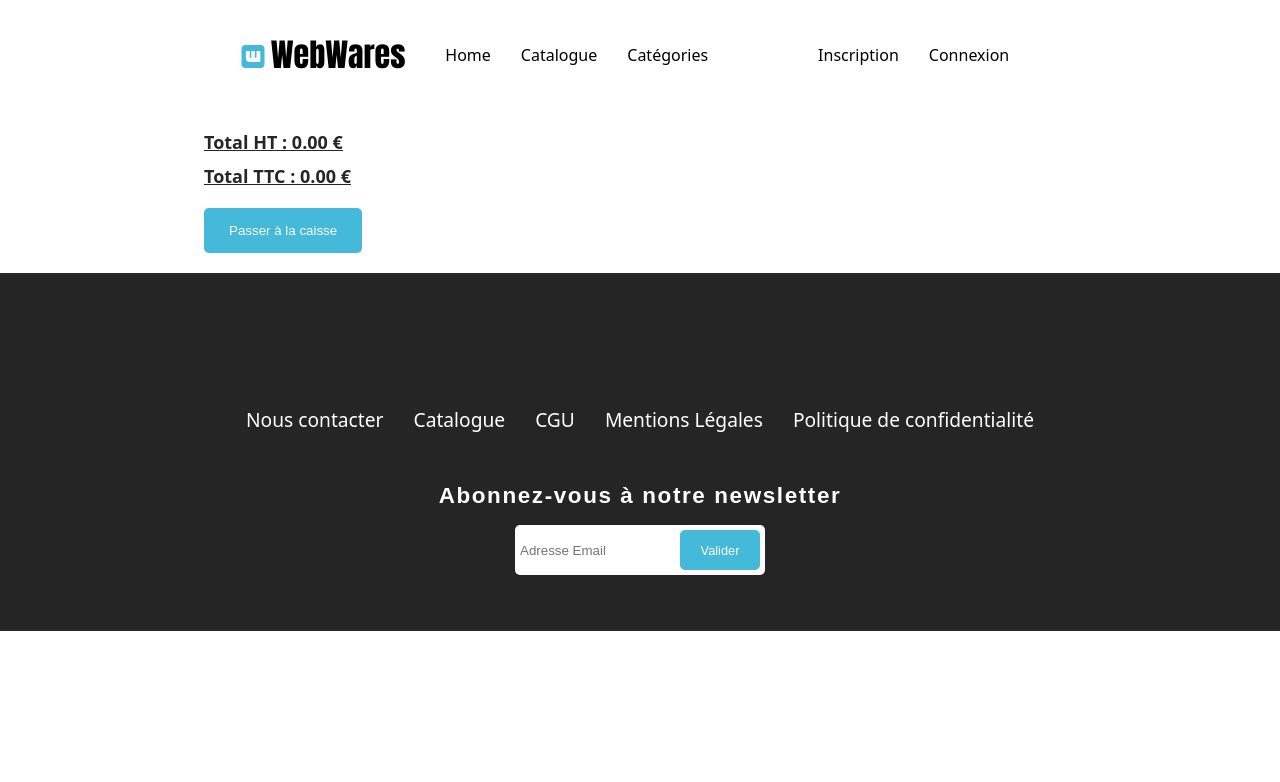
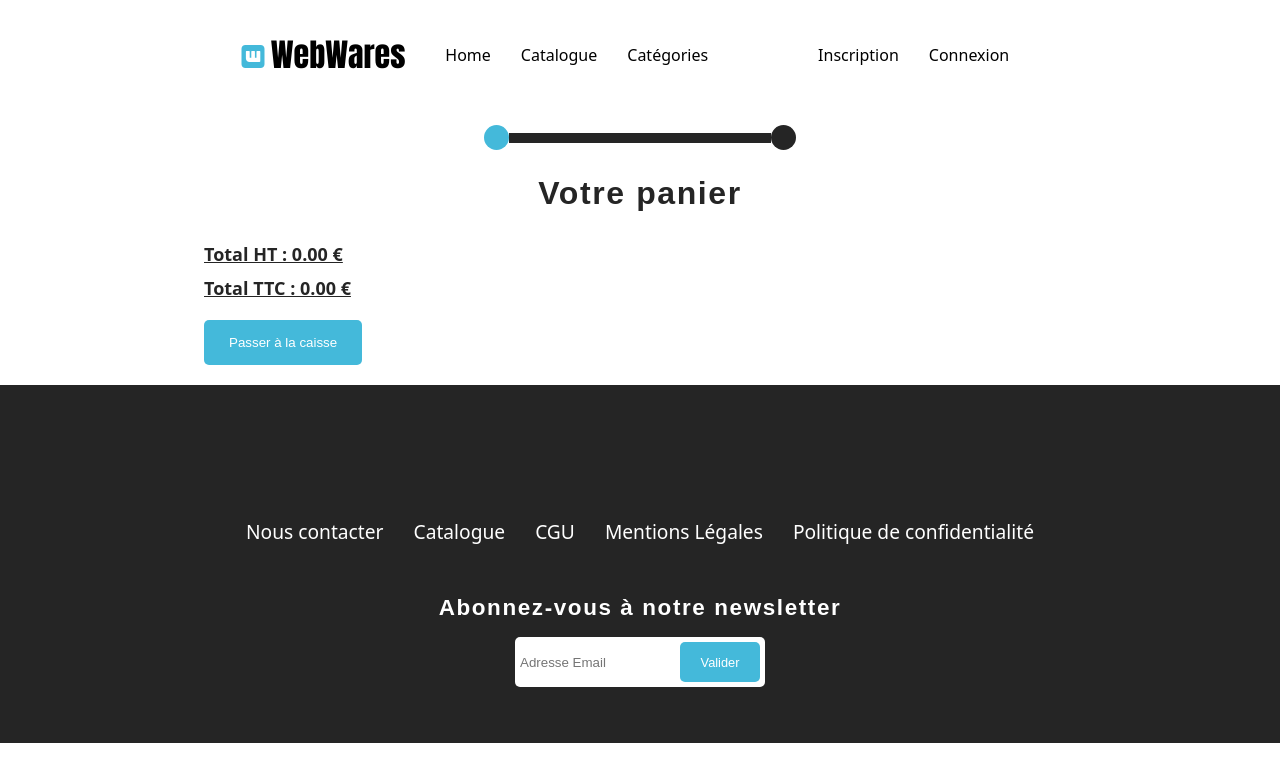
Before and after one commit to RBZ-code/projet-webware, a Vue app: page /panier in a window 1280 px wide. Shown: the top 782 px of the page. Built offline with nearby package versions, Linux system fonts and the light colour scheme; the HTML template or start-up script is replaced by a standard one.

Commit message:
Cart : order progress

```diff
--- a/src/views/PanierPage.vue
+++ b/src/views/PanierPage.vue
@@ -1,4 +1,10 @@
 <template>
+    <div class="order-progress">
+        <div class="order-progress_step order-progress--active"></div>
+        <div class="order-progress_bar"></div>
+        <div class="order-progress_step"></div>
+    </div>
+    <h1>Votre panier</h1>
     <div class="cart-container">
         <div
             v-for="(prod, index) in cartWithInitialQuantity"
@@ -138,6 +144,35 @@ export default {
 </script>
 
 <style scoped>
+
+.order-progress {
+    margin: 25px auto;
+    display: flex;
+    align-items: center;
+    justify-content: center;
+    width: 350px;
+}
+
+.order-progress_step {
+    height: 25px;
+    aspect-ratio: 1;
+    border-radius: 9999px;
+    background-color: var(--clr-dark);
+}
+
+.order-progress_bar {
+    height: 10px;
+    min-width: 75%;
+    background-color: var(--clr-dark);
+}
+
+.order-progress--active {
+    background-color: var(--clr-blue);
+}
+
+h1 {
+    text-align: center;
+}
 .remove {
     background: none;
     border: none;
```
